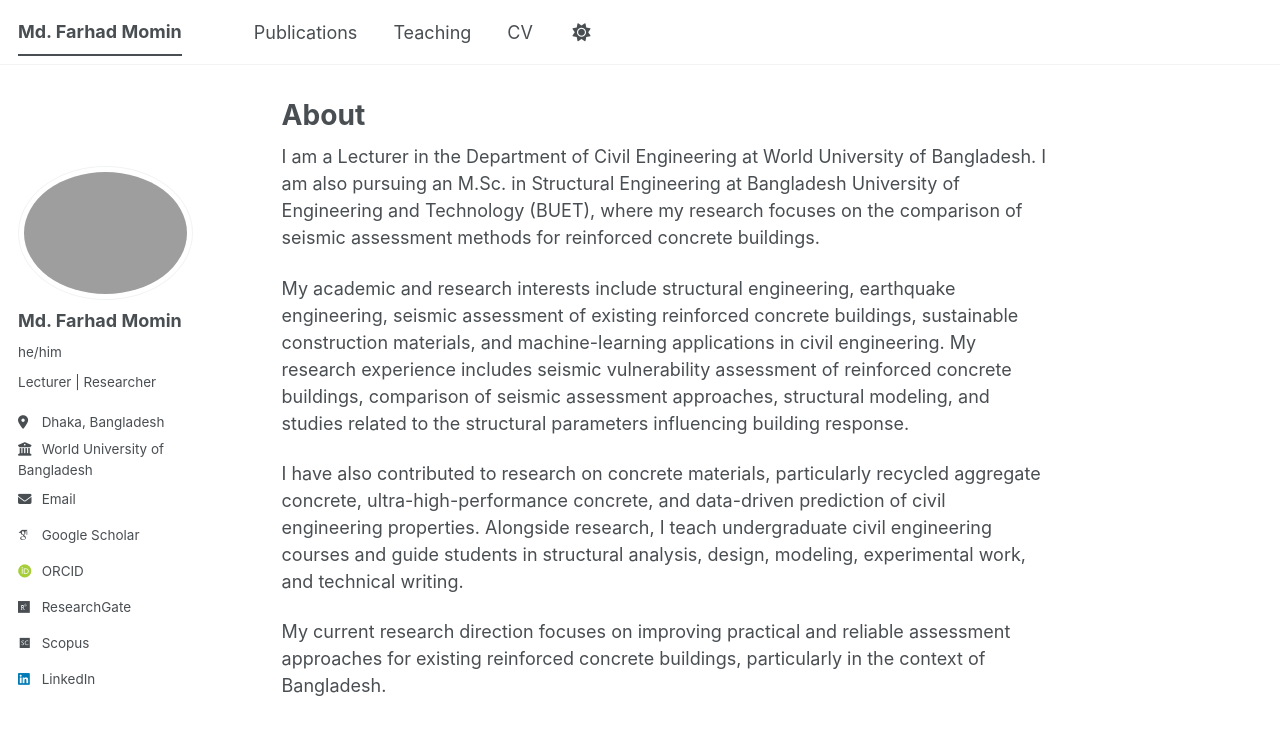
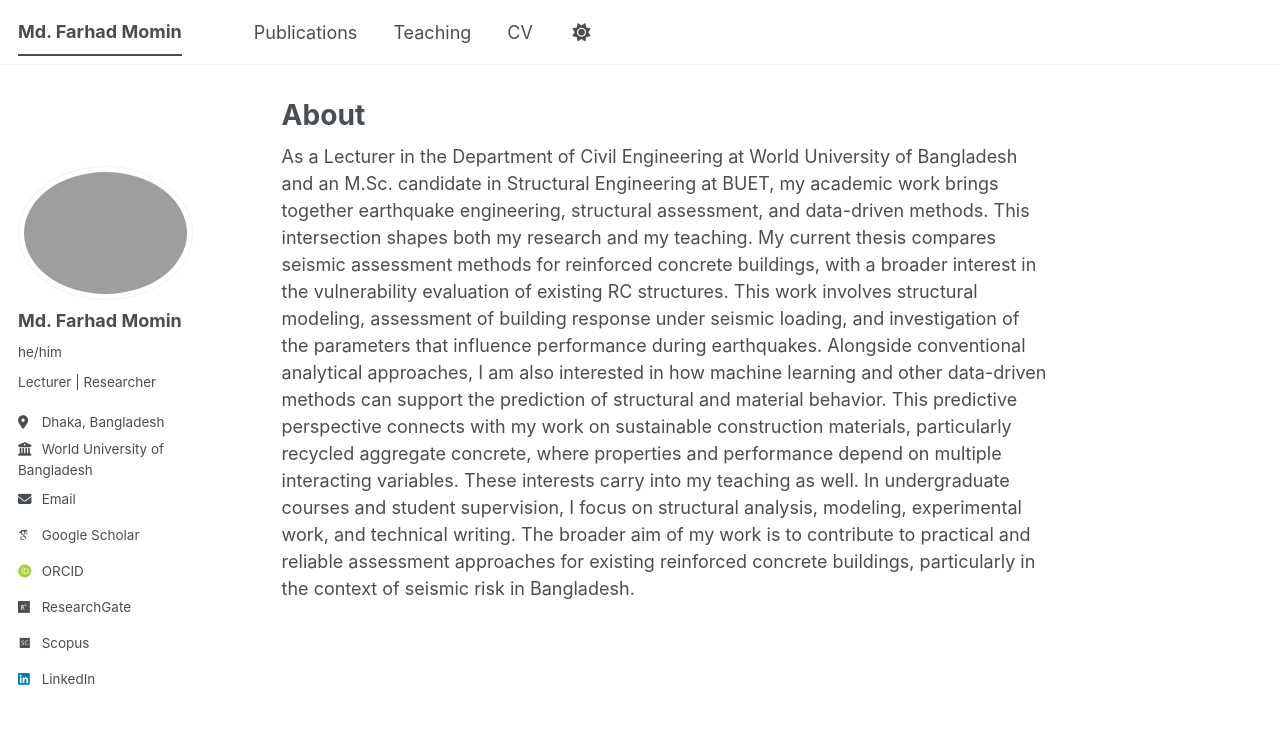
Before and after one commit to farhad-momin/farhad-momin.github.io, a Jekyll site: the page built from _pages/about.md, in a window 1280 px wide and 900 px high. Shown: the top 735 px of the window. Built offline with Jekyll 4.4.1, drawn with Linux system fonts in a browser that asks for light colours; some web fonts are replaced; a script bundle is joined from its source files by our own code; library files that are not in the unit come from our copies.

Commit message:
Update about page with refined academic overview
Revised the about page to provide a concise overview of academic and research interests, emphasizing the integration of earthquake engineering and data-driven methods.

```diff
--- a/_pages/about.md
+++ b/_pages/about.md
@@ -8,10 +8,7 @@ redirect_from:
   - /about.html
 ---
 
-I am a Lecturer in the Department of Civil Engineering at World University of Bangladesh. I am also pursuing an M.Sc. in Structural Engineering at Bangladesh University of Engineering and Technology (BUET), where my research focuses on the comparison of seismic assessment methods for reinforced concrete buildings.
-
-My academic and research interests include structural engineering, earthquake engineering, seismic assessment of existing reinforced concrete buildings, sustainable construction materials, and machine-learning applications in civil engineering. My research experience includes seismic vulnerability assessment of reinforced concrete buildings, comparison of seismic assessment approaches, structural modeling, and studies related to the structural parameters influencing building response.
-
-I have also contributed to research on concrete materials, particularly recycled aggregate concrete, ultra-high-performance concrete, and data-driven prediction of civil engineering properties. Alongside research, I teach undergraduate civil engineering courses and guide students in structural analysis, design, modeling, experimental work, and technical writing.
-
-My current research direction focuses on improving practical and reliable assessment approaches for existing reinforced concrete buildings, particularly in the context of Bangladesh.
+As a Lecturer in the Department of Civil Engineering at World University of Bangladesh and an M.Sc. candidate in Structural Engineering at BUET, my academic work brings together earthquake engineering, structural assessment, and data-driven methods. This intersection shapes both my research and my teaching.
+My current thesis compares seismic assessment methods for reinforced concrete buildings, with a broader interest in the vulnerability evaluation of existing RC structures. This work involves structural modeling, assessment of building response under seismic loading, and investigation of the parameters that influence performance during earthquakes. Alongside conventional analytical approaches, I am also interested in how machine learning and other data-driven methods can support the prediction of structural and material behavior.
+This predictive perspective connects with my work on sustainable construction materials, particularly recycled aggregate concrete, where properties and performance depend on multiple interacting variables. These interests carry into my teaching as well. In undergraduate courses and student supervision, I focus on structural analysis, modeling, experimental work, and technical writing.
+The broader aim of my work is to contribute to practical and reliable assessment approaches for existing reinforced concrete buildings, particularly in the context of seismic risk in Bangladesh.
```
